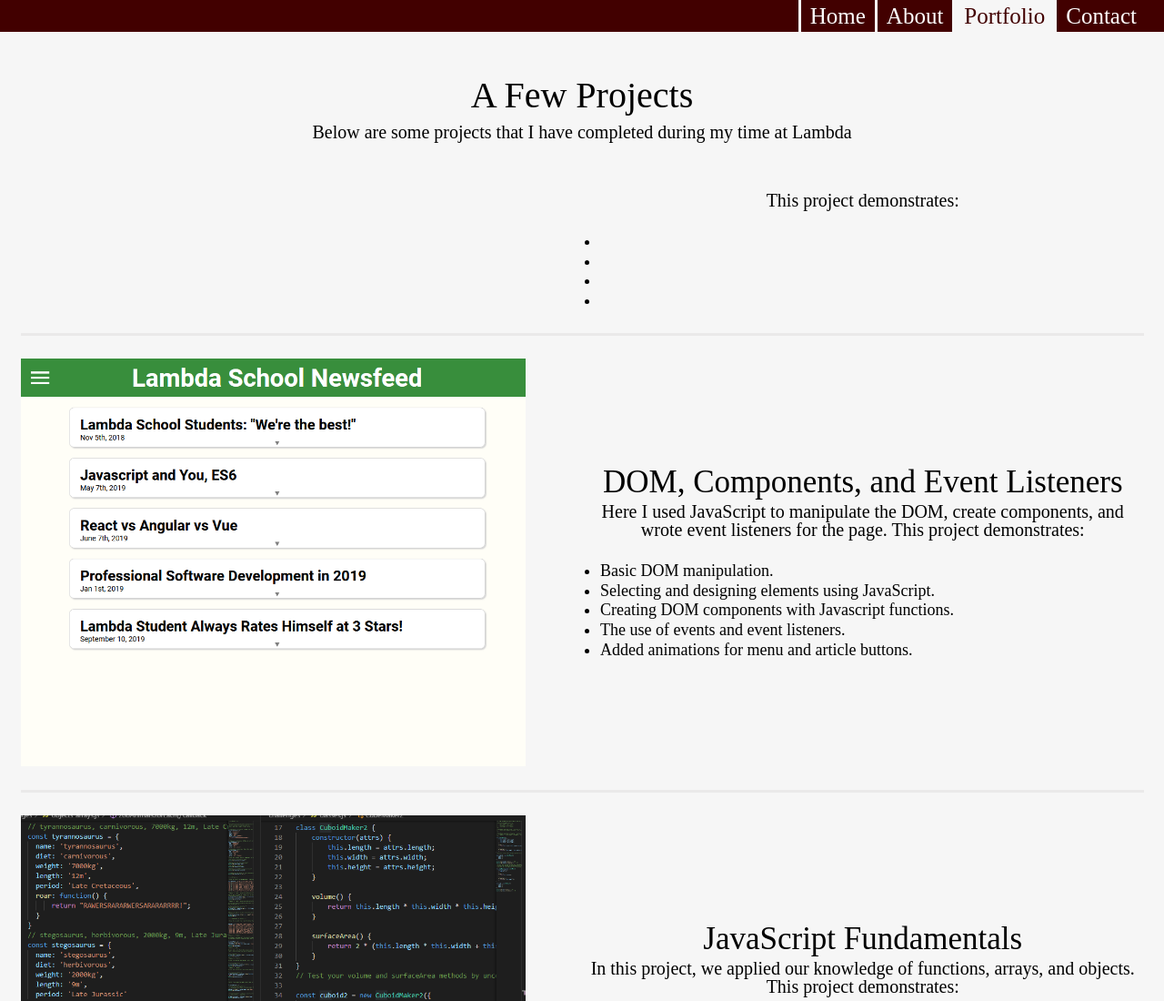
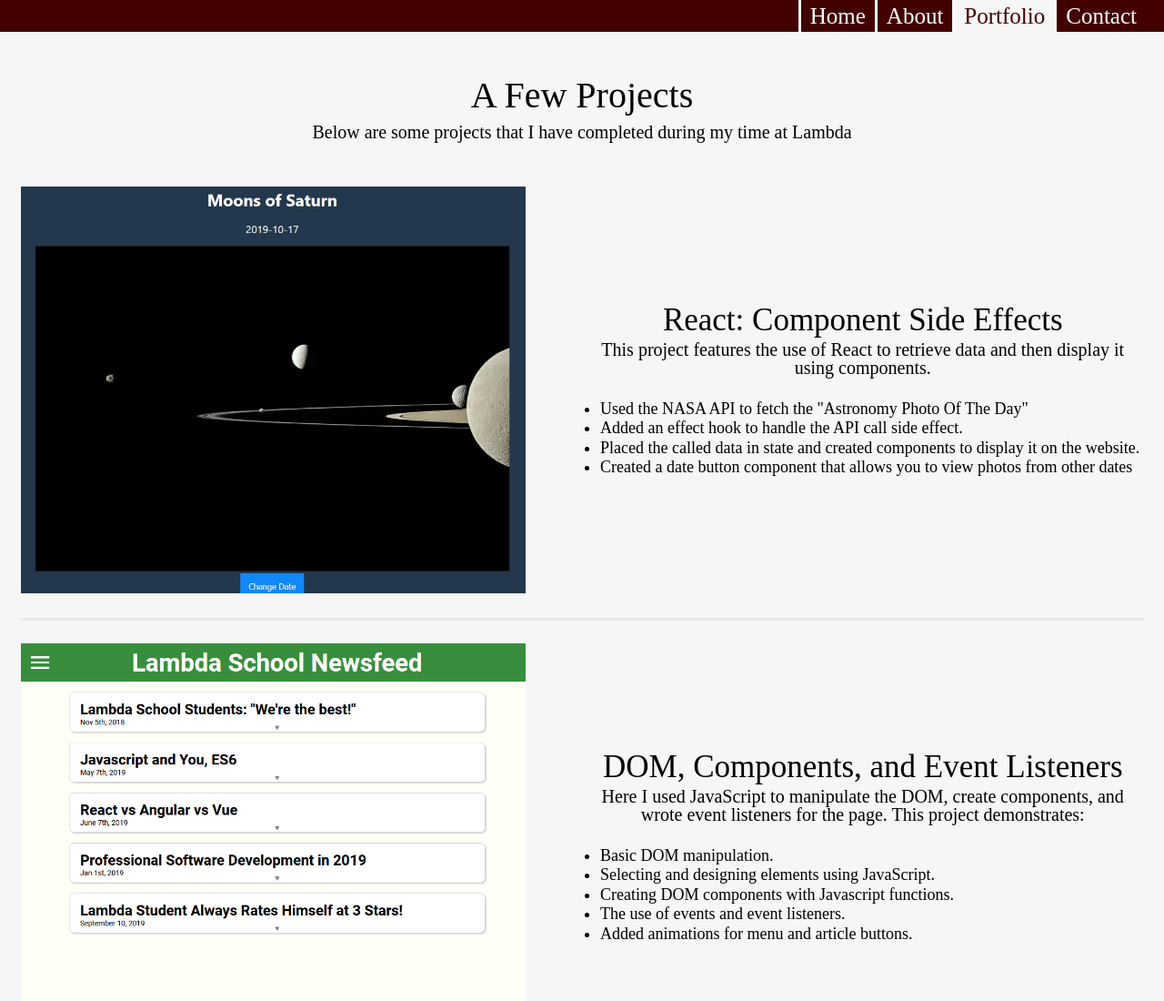
Before and after one commit to aaronw4/Resume-Portfolio, a plain HTML site: page portfolio.html in a window 1280 px wide. Shown: the top 1100 px of the page at 91% size. Drawn offline with Linux system fonts and the light colour scheme.

Commit message:
Added project description

```diff
--- a/portfolio.html
+++ b/portfolio.html
@@ -95,17 +95,17 @@
             </div>
           </article>
           <article>
-            <a href="https://aaronw4.github.io/nasa-photo-of-the-day/" class="image" target='_blank'><img src="images/pic06.png" alt="" /></a>
+            <a href="https://aaronw4.github.io/nasa-photo-of-the-day/" class="image" target='_blank'><img src="images/pic06.jpg" alt="" /></a>
             <div class="inner">
-              <h4></h4>
+              <h4>React: Component Side Effects</h4>
               <p>
-                This project demonstrates:
+                This project features the use of React to retrieve data and then display it using components.
               </p>
               <ul>
-                <li></li>
-                <li></li>
-                <li></li>
-                <li></li>
+                <li>Used the NASA API to fetch the "Astronomy Photo Of The Day"</li>
+                <li>Added an effect hook to handle the API call side effect.</li>
+                <li>Placed the called data in state and created components to display it on the website.</li>
+                <li>Created a date button component that allows you to view photos from other dates</li>
               </ul>
 
             </div>
```
